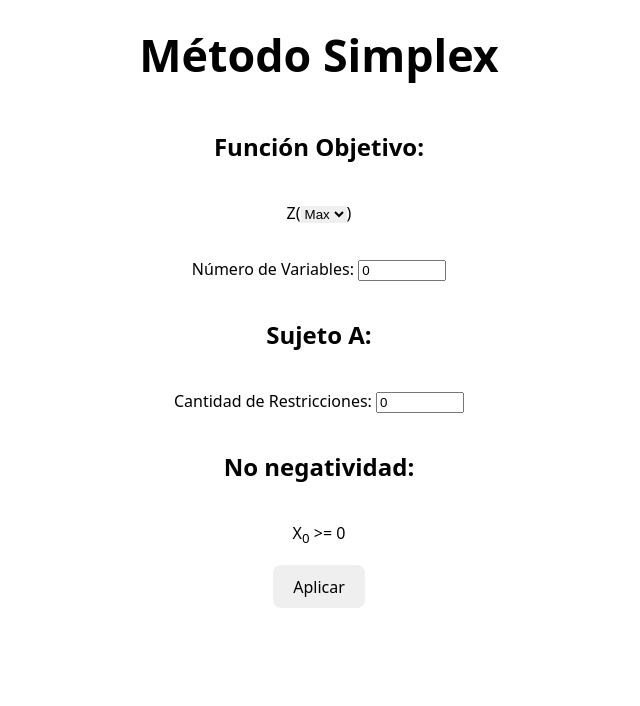
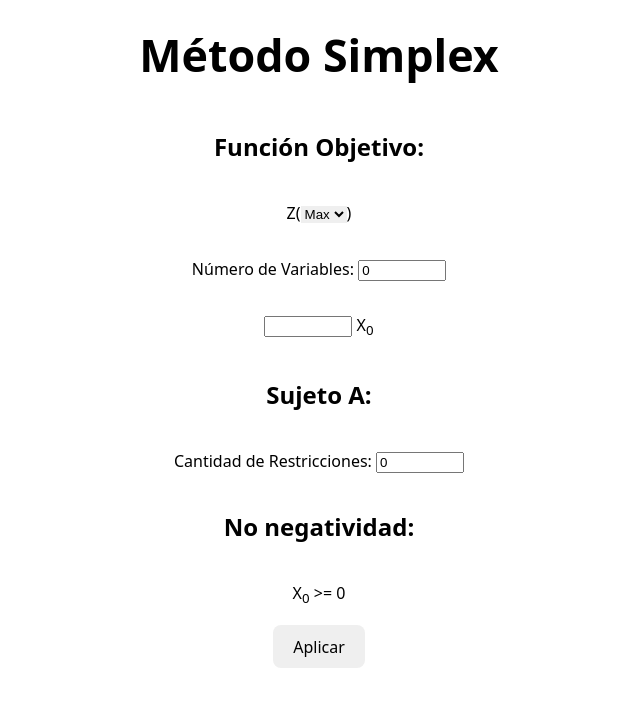
Before and after one commit to Diegdary/Simplex, a React (Vite) app: page / in a window 1280 px wide. Shown: the top 706 px of the page, without its empty margins (321-961 px from the left). Built offline with nearby package versions, Linux system fonts and the light colour scheme.

Commit message:
addition sum signs beginning

```diff
--- a/src/App.tsx
+++ b/src/App.tsx
@@ -88,6 +88,15 @@ function App() {
             ))
   }
 
+  const anyListBuilder = (array:any[]): React.JSX.Element[]=>{
+      let new_list=[...array];
+      new_list.pop();
+      return new_list.map((value,index)=>(
+              <p key={index}>
+              <input type="number" id="" value={value} onChange={e => funcValueController(e,index)}/> X<sub>{index+1}</sub> +
+              </p>))
+  }
+
   const compatibleData = (first_list:string[],second_list:restriction[],typeObj:string):finalParameters | null=>{
 
     let finalData:finalParameters = {finalFunc:[],finalRestric:second_list,typeObj:typeObj as finalParameters["typeObj"]};
@@ -147,10 +156,10 @@ function App() {
           Número de Variables: <input type="number" id="nvariables" value={func.length} onChange={(e)=>{funcController(e)}} />
         </p>
         <div className='row' id='funcionObjetivo'>
-          {func.map((value,index)=>(
-              <p key={index}>
-              <input type="number" id="" value={value} onChange={e => funcValueController(e,index)}/> X<sub>{index+1}</sub>
-              </p>))}
+          {anyListBuilder(func)}
+          <p key={func.length}>
+              <input type="number" id="" value={func[func.length-1]} onChange={e => funcValueController(e,func.length-1)}/> X<sub>{func.length}</sub>
+              </p>
           </div>
         <h2>
           Sujeto A:
@@ -161,7 +170,7 @@ function App() {
         <div id='restricciones'>
             {restrictions.map((value,index)=>(
               <div className='row' key={index}>
-                {value.variableValues.map((coef,each)=>(<p key={each}><input type="number" value={coef} onChange={e=>restValues(e,0,{parent:index,child:each})}/>X<sub>{each+1}</sub></p>))}
+                {value.variableValues.map((coef,each)=>(<p key={each}><input type="number" value={coef} onChange={e=>restValues(e,0,{parent:index,child:each})}/>X<sub>{each+1}</sub> + </p>))}
                 <select className='border_none' id='random' name="" onChange={e=>{restValues(e,1,{parent:index})}}>
                   <option value="<=">&lt;=</option>
                   <option value=">=">&gt;=</option>
--- a/src/steps/algorithm.tsx
+++ b/src/steps/algorithm.tsx
@@ -42,6 +42,8 @@ const standardize = (params:finalParameters)=>{
 
 const simplex = (params:finalParameters)=>{
     standardize(params)
+    let matrix = [];
+
 }
 
 export default simplex;
```
